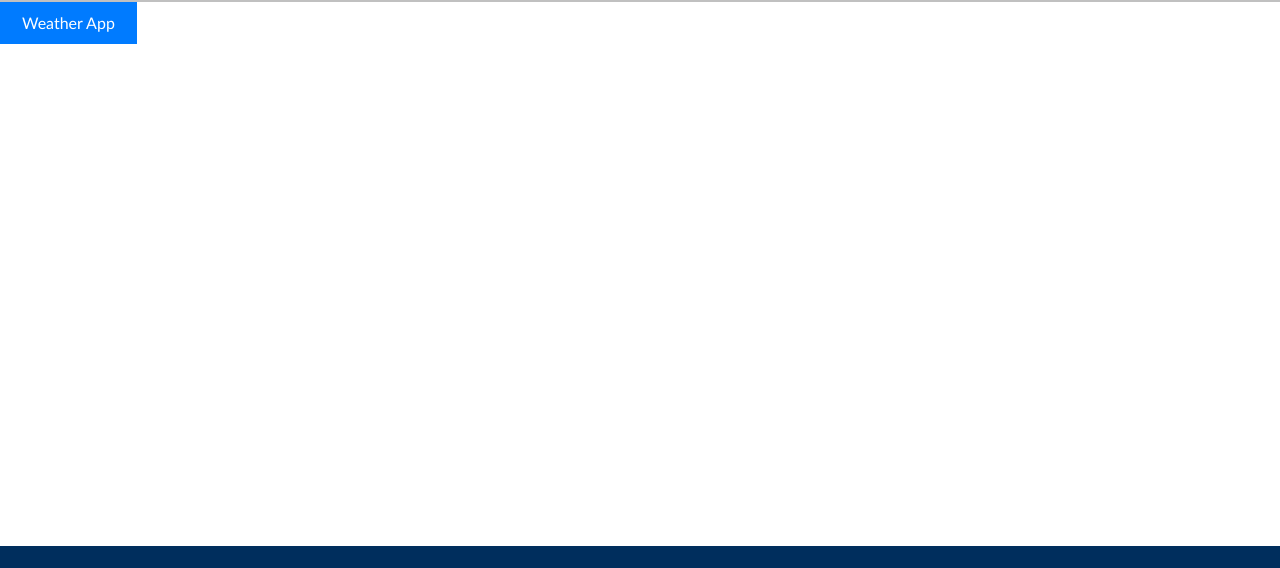
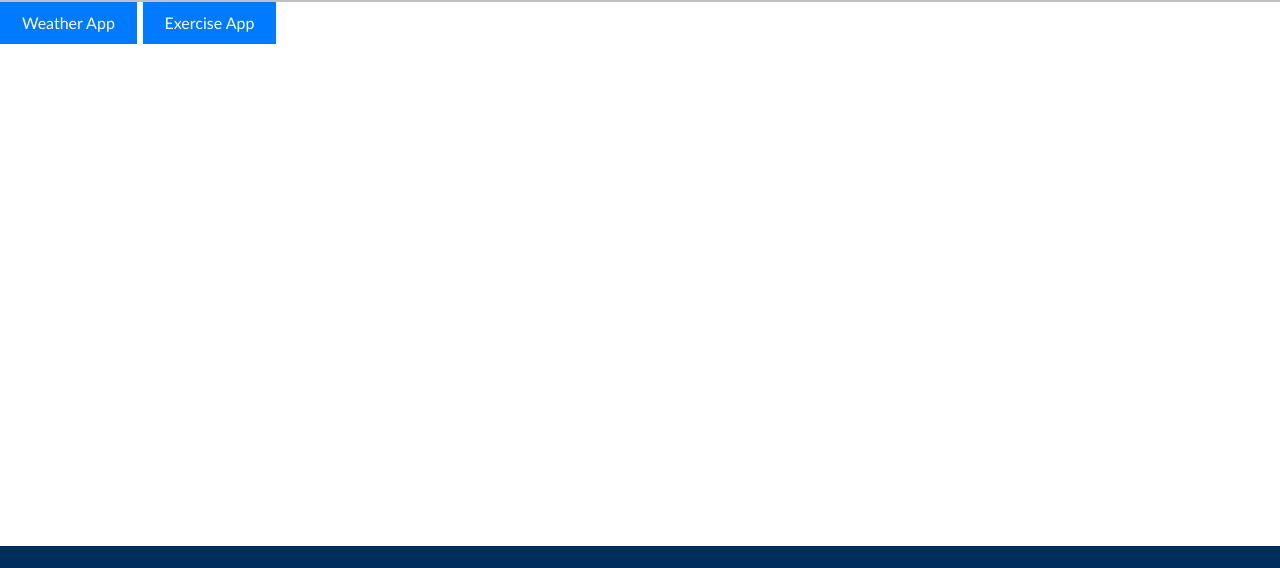
Before and after one commit to vwolfley/single-page-apps, a plain HTML site: page index.html in a window 1280 px wide. Shown: the part 118-686 px from the top of the page. Drawn offline with Linux system fonts and the light colour scheme.

Commit message:
api list

```diff
--- a/index.html
+++ b/index.html
@@ -88,6 +88,7 @@
             <nav>
                 <ul class="navigation">
                     <li><a href="./weather/index.html" class="button-link">Weather App</a></li>
+                    <li><a href="./exercise/index.html" class="button-link">Exercise App</a></li>
                 </ul>
             </nav>
         </main>
```
Also changed, not shown: 1 other file.
